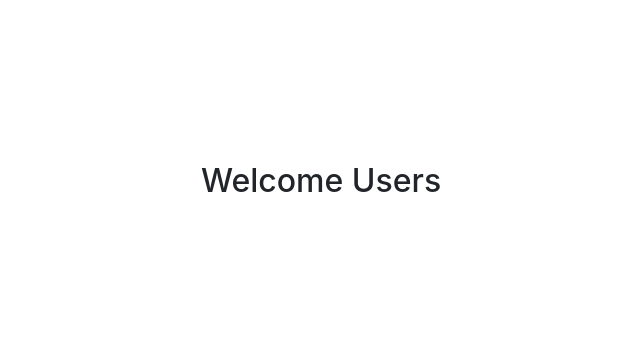
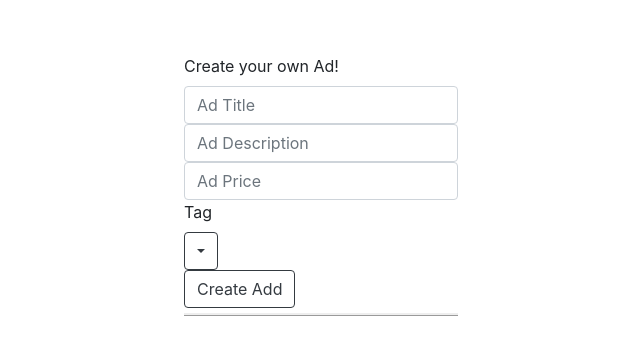
Before and after one commit to aisha-gregg/wallaclone-web, a React (Create React App) app: page / in a window 1280 px wide. Shown: the part 215-570 px from the top of the page, without its empty margins (319-959 px from the left). Built offline with nearby package versions, Linux system fonts and the light colour scheme; no server answers.

Commit message:
create tag for ads

```diff
--- a/src/App.js
+++ b/src/App.jsx
@@ -17,6 +17,9 @@ function App() {
             <Home />
           </Route>
         </Switch>
+        <Route path="/create-add">
+          <createAd></createAd>
+        </Route>
       </Router>
     </div>
   );
--- /dev/null
+++ b/src/CreateAd.jsx
@@ -0,0 +1,86 @@
+import React, { useState } from "react";
+import { Form, Button, Dropdown } from "react-bootstrap";
+import styles from "./createadd.module.css";
+import { http } from "./http";
+import { useHistory } from "react-router-dom";
+
+export function CreateAd() {
+  const [adName, setAdName] = useState("");
+  const [adDescription, setAdDescription] = useState("");
+  const [adPrice, setAdPrice] = useState("");
+  const [tag, setTag] = useState("");
+
+  const route = useHistory();
+
+  async function onSubmit() {
+    await http.post("/ads", {
+      name: adName,
+      description: adDescription,
+      sell: false,
+      price: adPrice,
+      image: "",
+      tags: [tag]
+    });
+    route.push("/");
+  }
+
+  return (
+    <div className={styles.formbox}>
+      <Form.Label> Create your own Ad!</Form.Label>
+      <Form className={styles.form}>
+        <Form.Control
+          onChange={event => setAdName(event.target.value)}
+          id="Ad"
+          type="text"
+          placeholder="Ad Title"
+        ></Form.Control>
+
+        <Form.Control
+          onChange={event => setAdDescription(event.target.value)}
+          id="Description"
+          type="text"
+          placeholder="Ad Description"
+        ></Form.Control>
+
+        <Form.Control
+          onChange={event => setAdPrice(event.target.value)}
+          id="Ad"
+          type="text"
+          placeholder="Ad Price"
+        ></Form.Control>
+        <Form.Label>Tag</Form.Label>
+        <Dropdown>
+          <Dropdown.Toggle variant="outline-dark" id="dropdown">
+            {tag}
+          </Dropdown.Toggle>
+          <Dropdown.Menu>
+            <Dropdown.Item
+              onSelect={event => setTag("lifestyle")}
+              id="lifestyle"
+            >
+              Lifestyle
+            </Dropdown.Item>
+            <Dropdown.Item onSelect={event => setTag("mobile")} id="mobile">
+              Mobile
+            </Dropdown.Item>
+            <Dropdown.Item onSelect={event => setTag("work")} id="work">
+              Work
+            </Dropdown.Item>
+            <Dropdown.Item onSelect={event => setTag("personal")} id="personal">
+              Personal
+            </Dropdown.Item>
+          </Dropdown.Menu>
+        </Dropdown>
+
+        <Button
+          className={styles.button}
+          id="submit"
+          variant="outline-dark"
+          onClick={() => onSubmit()}
+        >
+          Create Add
+        </Button>
+      </Form>
+    </div>
+  );
+}
--- a/src/Home.js
+++ /dev/null
@@ -1,5 +0,0 @@
-import React from "react";
-
-export function Home() {
-  return <h2>Welcome Users</h2>;
-}
--- /dev/null
+++ b/src/Home.jsx
@@ -0,0 +1,10 @@
+import React, { useEffect } from "react";
+import { http } from "./http";
+import { CreateAd } from "./CreateAd";
+
+export function Home() {
+  useEffect(() => {
+    http.get("/ads");
+  });
+  return <CreateAd />;
+}
--- a/src/Login.js
+++ b/src/Login.jsx
@@ -10,12 +10,14 @@ export function Login() {
   const route = useHistory();
 
   async function submit() {
-    await http.put("/users", {
+    const response = await http.put("/users", {
       email,
       password
     });
+    localStorage.setItem("token", response.data.token);
     route.push("/");
   }
+
   return (
     <div className={styles.login}>
       <Form>
@@ -26,7 +28,7 @@ export function Login() {
           type="email"
           placeholder="Email"
         />
-        <Form.Label></Form.Label>
+
         <Form.Control
           onChange={event => setPassword(event.target.value)}
           id="password"
--- /dev/null
+++ b/src/createadd.module.css
@@ -0,0 +1,9 @@
+.form {
+  border-bottom: ridge;
+
+  padding-bottom: 5px;
+}
+
+#dropdown {
+  min-width: max-content;
+}
--- a/src/http.js
+++ b/src/http.js
@@ -1,14 +1,25 @@
 import Axios from "axios";
 
 const http = Axios.create({
-    baseURL: 'http://192.168.0.12:5000/api/'
-})
+  baseURL: "http://192.168.0.12:5000/api/"
+});
 
-http.interceptors.response.use(response => {
-    return response
-}, error => {
-    alert(error.response.data.error)
-    return Promise.reject(error)
-})
+http.interceptors.request.use(config => {
+  const token = localStorage.getItem("token");
+  if (token !== undefined) {
+    config.headers["Authorization"] = `Bearer ${token}`;
+  }
+  return config;
+});
 
-export { http }
+http.interceptors.response.use(
+  response => {
+    return response;
+  },
+  error => {
+    alert(error.response.data.error);
+    return Promise.reject(error);
+  }
+);
+
+export { http };
```
Also changed, not shown: src/Header.jsx (added, +11 -0 lines), src/header.module.css (added, +11 -0 lines).
